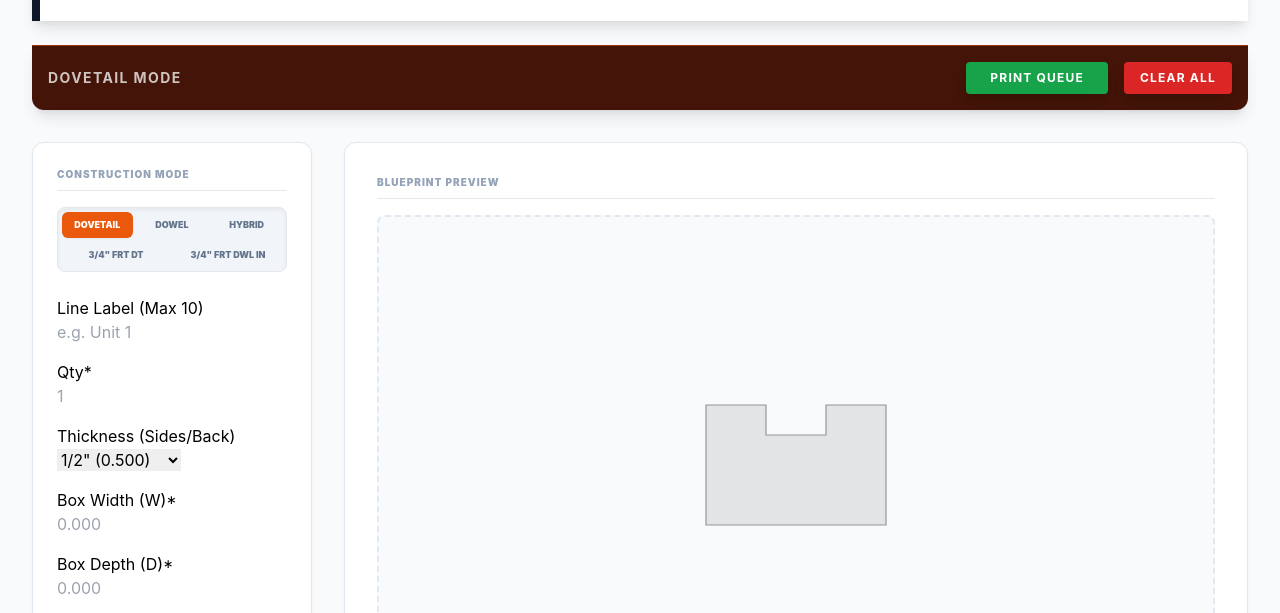
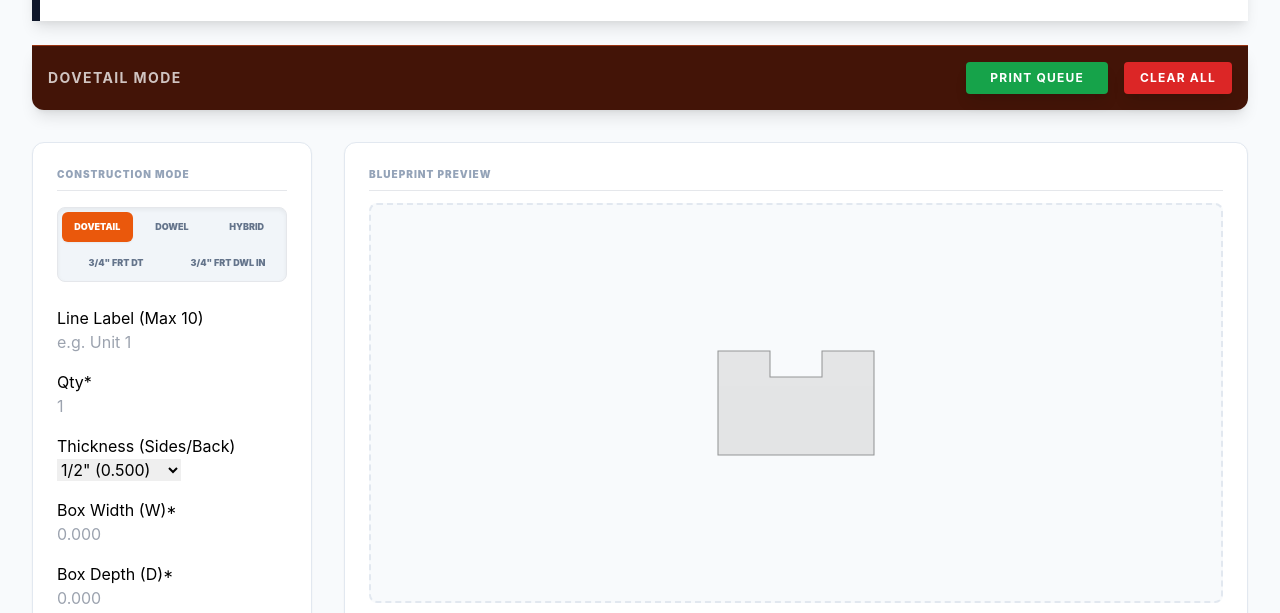
Before and after one commit to drawerboxspecialties-ops/DBS-U-Shape-Spec-Calculator, a plain HTML site: page index.html in a window 1280 px wide. Shown: the part 123-736 px from the top of the page. Drawn offline with nearby package versions, Linux system fonts and the light colour scheme.

Commit message:
Update index.html

```diff
--- a/index.html
+++ b/index.html
@@ -66,15 +66,15 @@
             <div class="lg:col-span-3">
                 <div class="bg-white p-6 rounded-xl shadow-sm border border-slate-200">
                     <h2 class="text-[10px] font-black text-slate-400 uppercase mb-4 tracking-widest border-b pb-2">Construction Mode</h2>
-                    <div class="bg-slate-100 p-1 rounded-lg border flex flex-col gap-1 mb-6 shadow-inner">
+                    <div class="bg-slate-100 p-1 rounded-lg border flex flex-col gap-1.5 mb-6 shadow-inner">
                         <div class="flex gap-1 w-full">
-                            <button id="btn-dovetail" onclick="setMode('dovetail')" class="flex-1 py-1.5 rounded-md text-[9px] font-black uppercase transition-all bg-orange-600 text-white shadow-sm">Dovetail</button>
-                            <button id="btn-dowel" onclick="setMode('dowel')" class="flex-1 py-1.5 rounded-md text-[9px] font-black uppercase transition-all text-slate-500 hover:text-slate-700">Dowel</button>
-                            <button id="btn-hybrid" onclick="setMode('hybrid')" class="flex-1 py-1.5 rounded-md text-[9px] font-black uppercase transition-all text-slate-500 hover:text-slate-700">Hybrid</button>
+                            <button id="btn-dovetail" onclick="setMode('dovetail')" class="flex-1 py-2 rounded-md text-[9px] font-black uppercase transition-all bg-orange-600 text-white shadow-sm">Dovetail</button>
+                            <button id="btn-dowel" onclick="setMode('dowel')" class="flex-1 py-2 rounded-md text-[9px] font-black uppercase transition-all text-slate-500 hover:text-slate-700">Dowel</button>
+                            <button id="btn-hybrid" onclick="setMode('hybrid')" class="flex-1 py-2 rounded-md text-[9px] font-black uppercase transition-all text-slate-500 hover:text-slate-700">Hybrid</button>
                         </div>
                         <div class="flex gap-1 w-full">
-                            <button id="btn-34front" onclick="setMode('threeQuarterFront')" class="flex-1 py-1.5 rounded-md text-[9px] font-black uppercase transition-all text-slate-500 hover:text-slate-700 text-center justify-center">3/4" Frt DT</button>
-                            <button id="btn-34dovelin" onclick="setMode('threeQuarterFrontDowelInside')" class="flex-1 py-1.5 rounded-md text-[9px] font-black uppercase transition-all text-slate-500 hover:text-slate-700 text-center justify-center">3/4" Frt DWL In</button>
+                            <button id="btn-34front" onclick="setMode('threeQuarterFront')" class="flex-1 py-2 rounded-md text-[9px] font-black uppercase transition-all text-slate-500 hover:text-slate-700 text-center justify-center">3/4" Frt DT</button>
+                            <button id="btn-34dovelin" onclick="setMode('threeQuarterFrontDowelInside')" class="flex-1 py-2 rounded-md text-[9px] font-black uppercase transition-all text-slate-500 hover:text-slate-700 text-center justify-center">3/4" Frt DWL In</button>
                         </div>
                     </div>
 
@@ -114,11 +114,11 @@
             </div>
 
             <div class="lg:col-span-9 space-y-6">
-                <div id="preview-card" class="bg-white rounded-xl shadow-sm border border-slate-200 p-8 flex flex-col items-center">
-                    <h2 class="w-full text-[10px] font-black text-slate-400 uppercase mb-4 tracking-widest border-b pb-2 text-left">Blueprint Preview</h2>
-                    <div id="display-frame" class="w-full h-[500px] bg-slate-50 rounded-lg flex flex-col items-center justify-center border-2 border-dashed border-slate-200 relative overflow-hidden text-center">
+                <div id="preview-card" class="bg-white rounded-xl shadow-sm border border-slate-200 p-6 flex flex-col items-center">
+                    <h2 class="w-full text-[10px] font-black text-slate-400 uppercase mb-3 tracking-widest border-b pb-2 text-left">Blueprint Preview</h2>
+                    <div id="display-frame" class="w-full h-[400px] bg-slate-50 rounded-lg flex flex-col items-center justify-center border-2 border-dashed border-slate-200 relative overflow-hidden text-center">
                         <div id="static-reference" class="flex flex-col items-center justify-center opacity-40 grayscale">
-                            <svg viewBox="0 0 500 400" width="300" height="240">
+                            <svg viewBox="0 0 500 400" width="260" height="208">
                                 <path d="M 100 100 L 200 100 L 200 150 L 300 150 L 300 100 L 400 100 L 400 300 L 100 300 Z" fill="#dec19e" stroke="#000" stroke-width="2" />
                             </svg>
                         </div>
```
